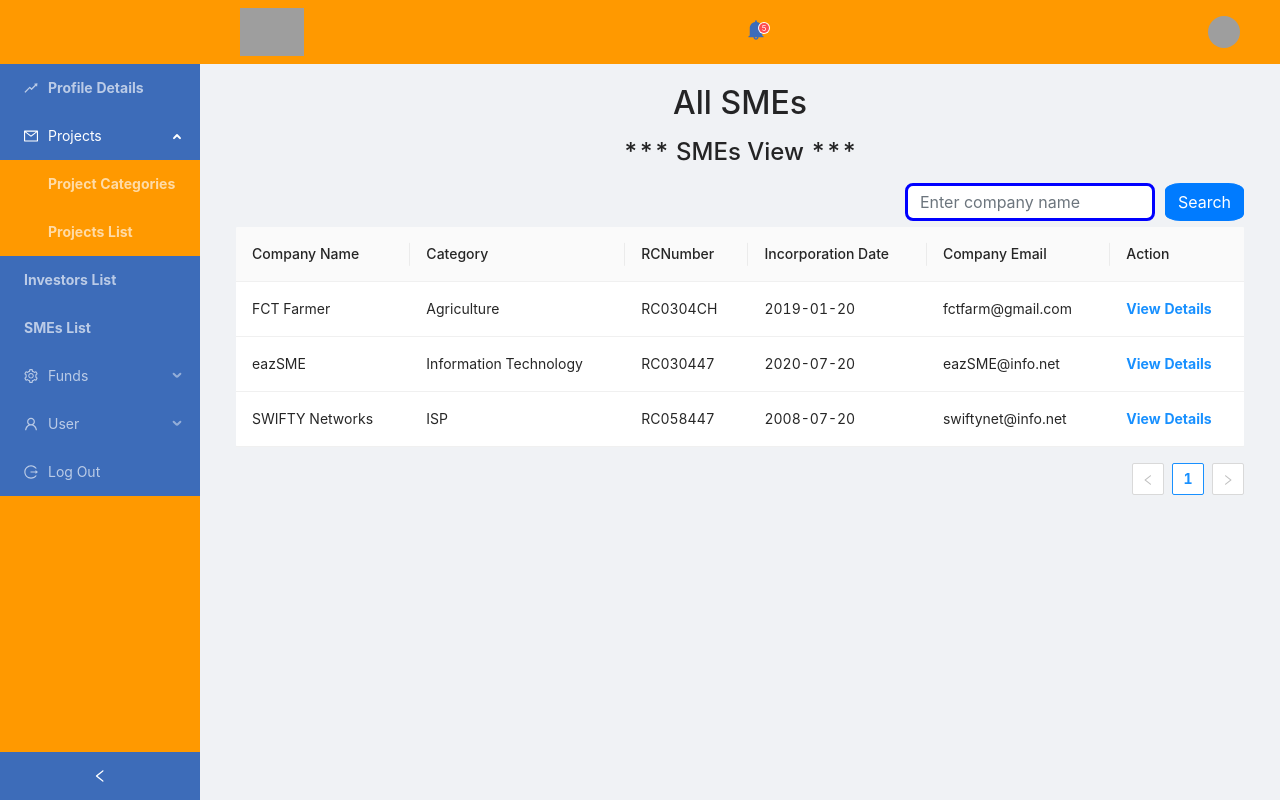
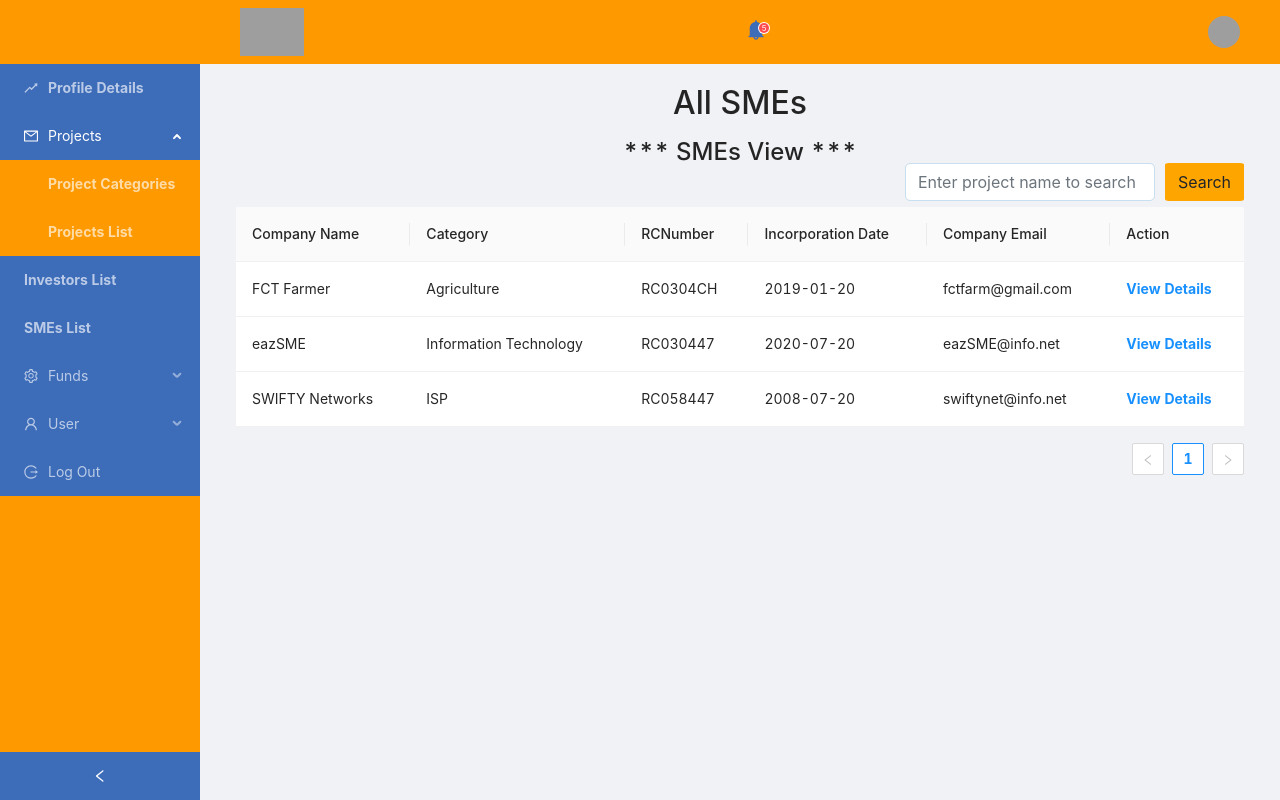
Before and after one commit to emydame/rRootSmart, a React (Create React App) app in the folder src/frontend/: page /regulator/SMEs in a window 1280 px wide. Built offline with nearby package versions, Linux system fonts and the light colour scheme; grey boxes are pictures that could not be loaded.

Commit message:
styling search bar in all dashboards

```diff
--- a/src/frontend/src/components/dashboard/Dashboard.css
+++ b/src/frontend/src/components/dashboard/Dashboard.css
@@ -196,14 +196,25 @@ ul.pagination {
   margin-bottom: 25px;
 }
 
+.sachBody {
+  margin-top: -20px;
+  margin-bottom: 60px;
+}
+
 .content-title,
 h5  {
   text-align: center;
   color: #3d6cb9;
 }
+
 .img-holder {
   border: 1px solid #fff;
   background: #fff;
+}
+
+.form-control.searchBar {
+  border: 1px solid #c7dff1;
+  border-radius: 5px;
 }
 
 .stripped {
--- a/src/frontend/src/components/dashboard/admin/AdminDashboard.js
+++ b/src/frontend/src/components/dashboard/admin/AdminDashboard.js
@@ -163,6 +163,10 @@ class AdminDashboard extends React.Component {
           {/* Content elements are here */}
 
           <Content style={{ margin: "0 16px" }}>
+          <div className="content-title">
+              <h5>WELCOME TO YOUR SUPER DOPE DASHBOARD</h5>
+              <p>Be the BOSS</p>
+            </div>
             <Router history={this.props.history}>
               <Switch>
                 <Route path="/admin/investorsandfunding" component={InvestorsAndFunding} />
@@ -182,6 +186,7 @@ class AdminDashboard extends React.Component {
               </Switch>
             </Router>
           </Content>
+
           {/* <Content style={{ margin: "0 16px" }}>
             <Breadcrumb style={{ margin: "16px 0" }}>
               <Breadcrumb.Item>User</Breadcrumb.Item>
--- a/src/frontend/src/components/dashboard/admin/InvestorsAndFunding.js
+++ b/src/frontend/src/components/dashboard/admin/InvestorsAndFunding.js
@@ -7,9 +7,9 @@ export default class InvestorsAndFunding extends Component {
   render() {
     return (
       <Card.Body>
-        <div className="invest-fund">
+        {/* <div className="invest-fund">
           <h2 style={{textAlign:"center"}}>Investors/Funding</h2>
-        </div>
+        </div> */}
         <div className="update" style={{textAlign:"center"}}>
           <h4> *** New Request *** </h4>
           <p>Kuda Micro finance just signed in as an investor and needs to be verified</p>
--- a/src/frontend/src/components/dashboard/admin/projects/View.js
+++ b/src/frontend/src/components/dashboard/admin/projects/View.js
@@ -38,15 +38,16 @@ class View extends React.Component {
   render() {
     const data = this.state.data;
     return (
-      <Card.Body>
-        <div className="sachBody">
+      <>
+      <div className="sachBody">
         <ul className="sach">
-          <li><Button style={{float:"right",borderRadius:"20%"}}  variant="primary" type="submit" > Search</Button></li>
+          <li><Button style={{float:"right",borderRadius:"5%",background:"orange"}}  variant="default" type="submit" > Search</Button></li>
             <li><Form.Group controlId="searchId">
-            <Form.Control style={{ width:"250px", float:"right",marginRight:"10px",border:"solid blue" }} type="text" placeholder="Enter project name to search" name="search" />
+            <Form.Control className="searchBar" style={{ width:"250px", float:"right",marginRight:"10px" }} type="text" placeholder="Enter project name to search" name="search" />
           </Form.Group></li>
           </ul>
         </div>
+      <Card.Body>
         <Table striped bordered hover size="sm">
           <thead>
             <tr>
@@ -80,6 +81,7 @@ class View extends React.Component {
           </tbody>
         </Table>
       </Card.Body>
+      </>
     );
   }
 }
--- a/src/frontend/src/components/dashboard/investor/InvestmentHistory.js
+++ b/src/frontend/src/components/dashboard/investor/InvestmentHistory.js
@@ -10,13 +10,13 @@ class InvesmentHistory extends React.Component {
     return (
       <>
       <div className="sachBody">
-      <ul className="sach">
-        <li><Button style={{float:"right",borderRadius:"20%"}}  variant="primary" type="submit" > Search</Button></li>
-          <li><Form.Group controlId="searchId">
-          <Form.Control style={{ width:"250px", float:"right",marginRight:"10px",border:"solid blue" }} type="text" placeholder="Enter project name to search" name="search" />
-        </Form.Group></li>
-        </ul>
-      </div>
+        <ul className="sach">
+          <li><Button style={{float:"right",borderRadius:"5%",background:"orange"}}  variant="default" type="submit" > Search</Button></li>
+            <li><Form.Group controlId="searchId">
+            <Form.Control className="searchBar" style={{ width:"250px", float:"right",marginRight:"10px" }} type="text" placeholder="Enter project name to search" name="search" />
+          </Form.Group></li>
+          </ul>
+        </div>
 
       <div>
           <div className="invest-Title">List of Funded Projects</div>
--- a/src/frontend/src/components/dashboard/investor/SmeProposals.js
+++ b/src/frontend/src/components/dashboard/investor/SmeProposals.js
@@ -9,16 +9,17 @@ import ProjectDetails from "./ProjectDetails";
 class SmeProposals extends React.Component {
   render() {
     return (
+      <>
+      <div className="sachBody">
+        <ul className="sach">
+          <li><Button style={{float:"right",borderRadius:"5%",background:"orange"}}  variant="default" type="submit" > Search</Button></li>
+            <li><Form.Group controlId="searchId">
+            <Form.Control className="searchBar" style={{ width:"250px", float:"right",marginRight:"10px" }} type="text" placeholder="Enter project name to search" name="search" />
+          </Form.Group></li>
+          </ul>
+        </div>
       <nav aria-label="Page navigation example">
       <Card.Body>
-      <div className="sachBody">
-      <ul className="sach">
-        <li><Button style={{float:"right",borderRadius:"20%"}}  variant="primary" type="submit" > Search</Button></li>
-          <li><Form.Group controlId="searchId">
-          <Form.Control style={{ width:"250px", float:"right",marginRight:"10px",border:"solid blue" }} type="text" placeholder="Enter project name to search" name="search" />
-        </Form.Group></li>
-        </ul>
-      </div>
         <table class="table table-striped">
           <thead>
             <tr>
@@ -170,6 +171,7 @@ class SmeProposals extends React.Component {
         </li>
       </ul>
     </nav>
+    </>
     );
   }
 }
--- a/src/frontend/src/components/dashboard/investor/projects/View.js
+++ b/src/frontend/src/components/dashboard/investor/projects/View.js
@@ -38,15 +38,16 @@ class View extends React.Component {
   render() {
     const data = this.state.data;
     return (
-      <Card.Body>
-        <div className="sachBody">
+      <>
+      <div className="sachBody">
         <ul className="sach">
-          <li><Button style={{float:"right",borderRadius:"20%"}}  variant="primary" type="submit" > Search</Button></li>
+          <li><Button style={{float:"right",borderRadius:"5%",background:"orange"}}  variant="default" type="submit" > Search</Button></li>
             <li><Form.Group controlId="searchId">
-            <Form.Control style={{ width:"250px", float:"right",marginRight:"10px",border:"solid blue" }} type="text" placeholder="Enter project name to search" name="search" />
+            <Form.Control className="searchBar" style={{ width:"250px", float:"right",marginRight:"10px" }} type="text" placeholder="Enter project name to search" name="search" />
           </Form.Group></li>
           </ul>
         </div>
+      <Card.Body>
         <Table striped bordered hover size="sm">
           <thead>
             <tr>
@@ -80,6 +81,7 @@ class View extends React.Component {
           </tbody>
         </Table>
       </Card.Body>
+      </>
     );
   }
 }
--- a/src/frontend/src/components/dashboard/regulator/Investors.js
+++ b/src/frontend/src/components/dashboard/regulator/Investors.js
@@ -62,7 +62,7 @@ const columns = [
         dataIndex: "Email",
         key: "Email",
       },
-     {
+      {
       title: "Action",
       key: "action",
       render: (text, record) => (
@@ -84,12 +84,11 @@ export default class Investors extends Component {
             <h4> *** Investors View *** </h4>
           </div>
           <div className="sachBody">
-            <ul className="sach">
-              <li><Button style={{float:"right",borderRadius:"20%"}}  variant="primary" type="submit" > Search</Button></li>
-              <li><Form.Group controlId="searchId">
-                  <Form.Control style={{ width:"250px", float:"right",marginRight:"10px",border:"solid blue" }} type="text" placeholder="Enter Company name" name="search" />
-                  </Form.Group>
-              </li>
+        <ul className="sach">
+          <li><Button style={{float:"right",borderRadius:"5%",background:"orange"}}  variant="default" type="submit" > Search</Button></li>
+            <li><Form.Group controlId="searchId">
+            <Form.Control className="searchBar" style={{ width:"250px", float:"right",marginRight:"10px" }} type="text" placeholder="Enter project name to search" name="search" />
+          </Form.Group></li>
           </ul>
         </div>
           <Table columns={columns} dataSource={data} />
--- a/src/frontend/src/components/dashboard/regulator/Projects.js
+++ b/src/frontend/src/components/dashboard/regulator/Projects.js
@@ -69,7 +69,7 @@ const columns = [
         dataIndex: "status",
         key: "status",
       },
-     {
+      {
       title: "Action",
       key: "action",
       render: (text, record) => (
@@ -91,15 +91,15 @@ export default class Projects extends Component {
         <div className="update" style={{textAlign:"center"}}>
           <h4> *** Projects View *** </h4>
         </div>
+
         <div className="sachBody">
-          <ul className="sach">
-          <li><Button style={{float:"right",borderRadius:"20%"}}  variant="primary" type="submit" > Search</Button></li>
+        <ul className="sach">
+          <li><Button style={{float:"right",borderRadius:"5%",background:"orange"}}  variant="default" type="submit" > Search</Button></li>
             <li><Form.Group controlId="searchId">
-                <Form.Control style={{ width:"250px", float:"right",marginRight:"10px",border:"solid blue" }} type="text" placeholder="Enter project name to search" name="search" />
-                </Form.Group>
-            </li>
+            <Form.Control className="searchBar" style={{ width:"250px", float:"right",marginRight:"10px" }} type="text" placeholder="Enter project name to search" name="search" />
+          </Form.Group></li>
           </ul>
-      </div>
+        </div>
         <Table columns={columns} dataSource={data} />
       </Card.Body>
     );
--- a/src/frontend/src/components/dashboard/regulator/SMEs.js
+++ b/src/frontend/src/components/dashboard/regulator/SMEs.js
@@ -84,14 +84,13 @@ export default class SMEs extends Component {
             <h4> *** SMEs View *** </h4>
           </div>
           <div className="sachBody">
-            <ul className="sach">
-              <li><Button style={{float:"right",borderRadius:"20%"}}  variant="primary" type="submit" > Search</Button></li>
-              <li><Form.Group controlId="searchId">
-                  <Form.Control style={{ width:"250px", float:"right",marginRight:"10px",border:"solid blue" }} type="text" placeholder="Enter company name " name="search" />
-                  </Form.Group>
-              </li>
-            </ul>
-          </div>
+        <ul className="sach">
+          <li><Button style={{float:"right",borderRadius:"5%",background:"orange"}}  variant="default" type="submit" > Search</Button></li>
+            <li><Form.Group controlId="searchId">
+            <Form.Control className="searchBar" style={{ width:"250px", float:"right",marginRight:"10px" }} type="text" placeholder="Enter project name to search" name="search" />
+          </Form.Group></li>
+          </ul>
+        </div>
           <Table columns={columns} dataSource={data} />
         </Card.Body>
       );
```
